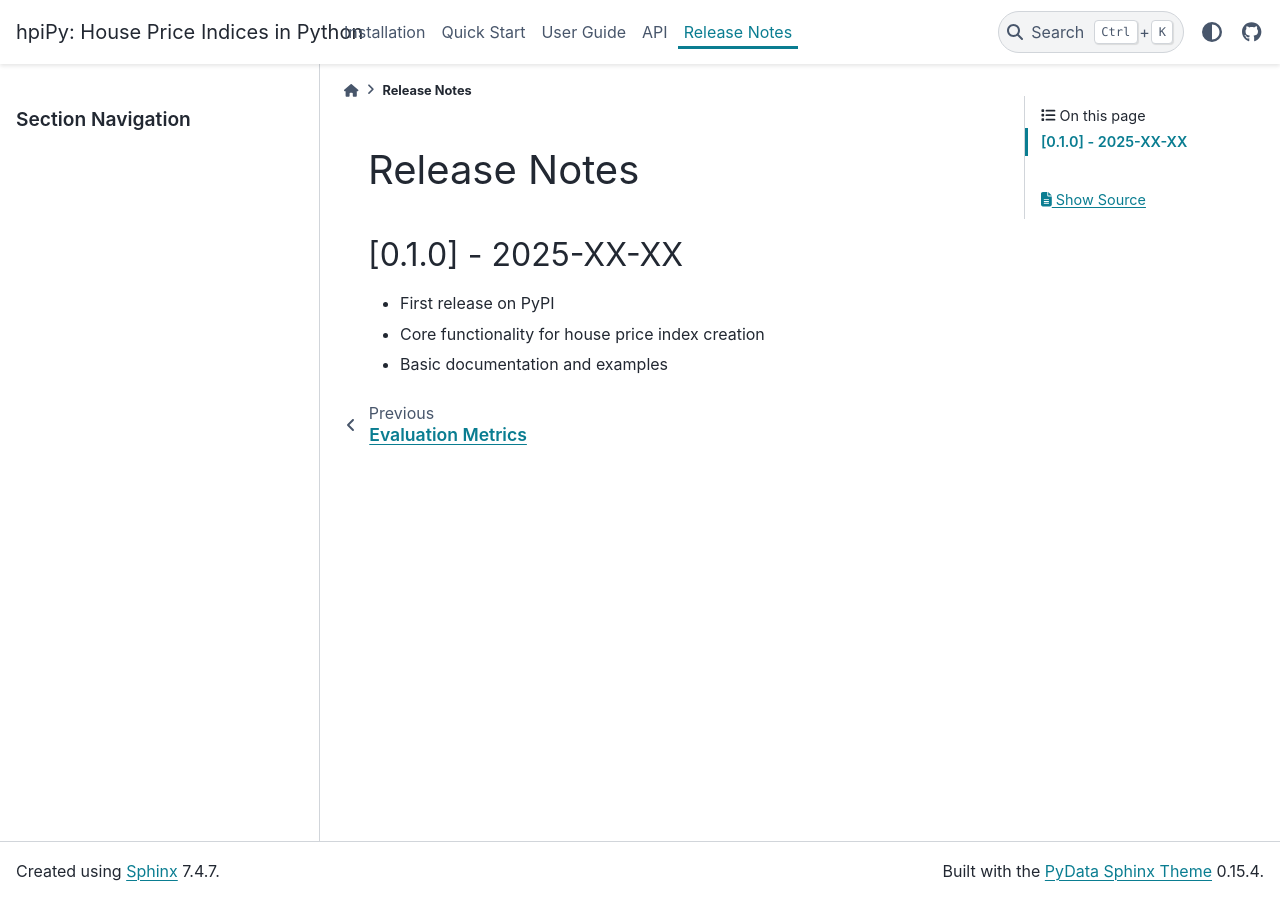
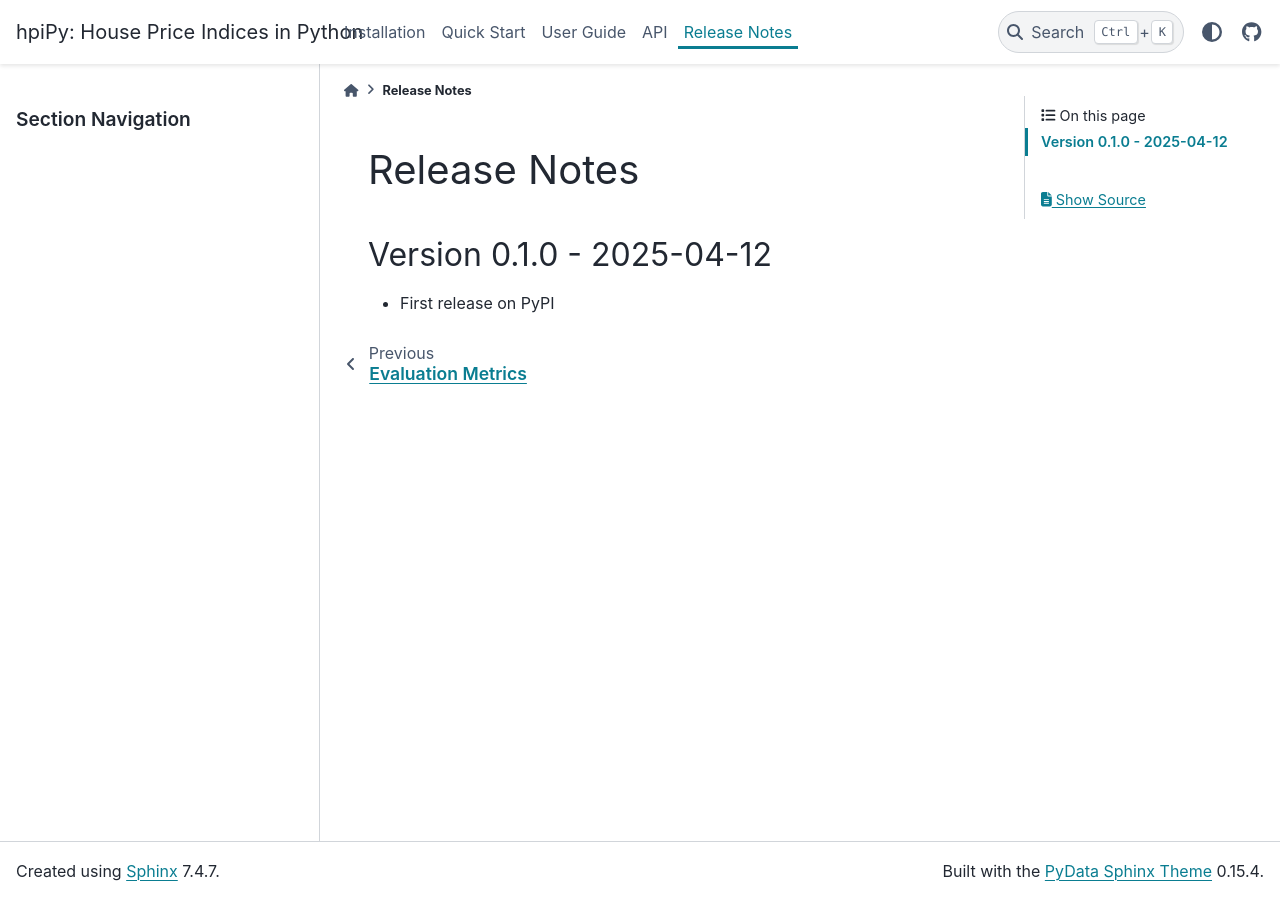
Before and after one commit to reidjohnson/hpipy, a Sphinx documentation site: the page built from docs/source/changes.rst, in a window 1280 px wide. Built offline with Sphinx 7.4.7 and the PyData theme 0.15.4, drawn with Linux system fonts in a browser that asks for light colours; the version number is read from the project's files by our own code.

```diff
--- a/docs/source/changes.rst
+++ b/docs/source/changes.rst
@@ -1,9 +1,7 @@
 Release Notes
 =============
 
-[0.1.0] - 2025-XX-XX
---------------------
+Version 0.1.0 - 2025-04-12
+--------------------------
 
 * First release on PyPI
-* Core functionality for house price index creation
-* Basic documentation and examples
```
Also changed, not shown: README.md (+36 -28 lines), 1 other file.
